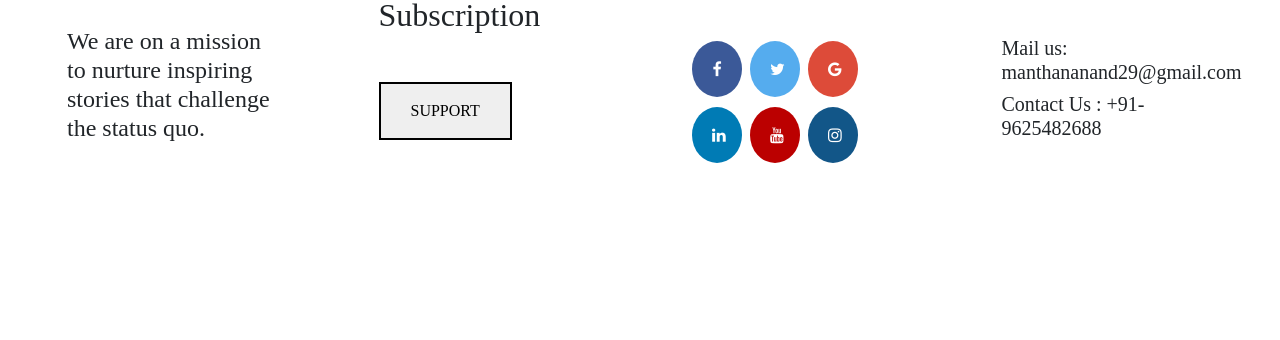
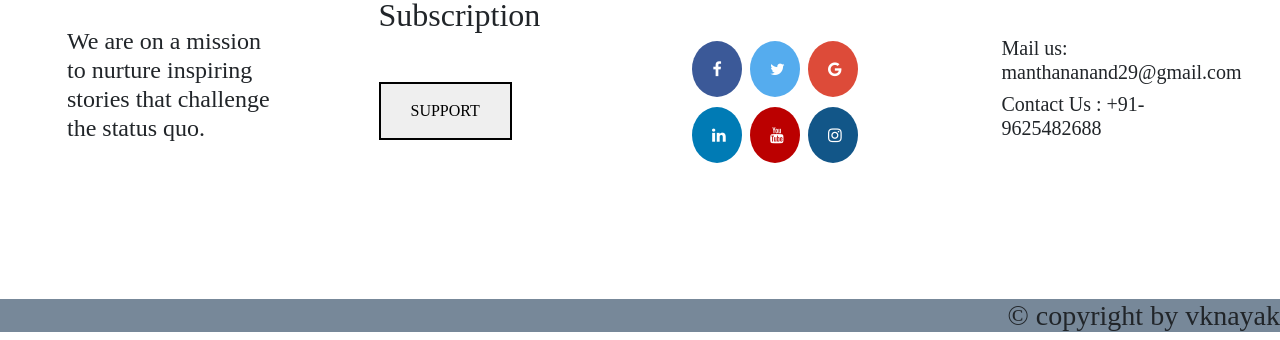
Before and after one commit to vknayak/be-project, a plain HTML site: page index.html in a window 1280 px wide. Shown: the part 3576-3916 px from the top of the page. Before the commit the page ends 3875 px from the top, so only its background shows below. Drawn offline with Linux system fonts and the light colour scheme.

Commit message:
Update index.html

```diff
--- a/index.html
+++ b/index.html
@@ -368,7 +368,7 @@
 
         </div>
         <!-- footer ends here -->
-        <!-- <div class="container-fluid" >
+        <div class="container-fluid" >
             <div class="row">
                 <div class="col-12" style="padding: 0px;">
                     <h3 style="background-color: lightslategrey;text-align: right;">
@@ -379,7 +379,7 @@
 
             </div>
 
-        </div> -->
+        </div>
 
 
 </body>
```
